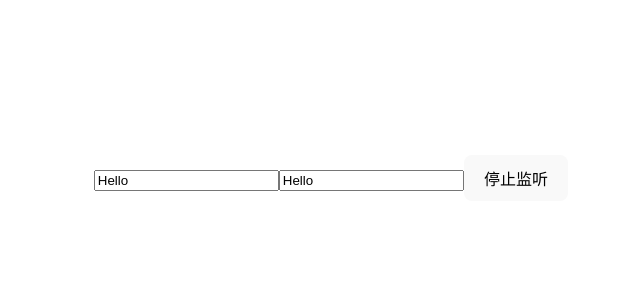
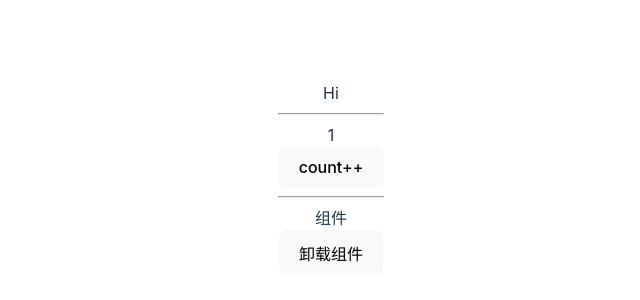
Before and after one commit to baizhi958216/xiaomanzs_FullStackStudy, a Vue app in the folder vite-app/: page / in a window 1280 px wide. Shown: the part 222-522 px from the top of the page, without its empty margins (309-949 px from the left). Built offline with nearby package versions, Linux system fonts and the light colour scheme.

Commit message:
vue: add vue lifecircle
Signed-off-by: baizhi958216 <1475289190@qq.com>

```diff
--- a/vite-app/src/App.vue
+++ b/vite-app/src/App.vue
@@ -6,7 +6,8 @@
   <!-- <vtoRefs></vtoRefs> -->
   <!-- <vComputed></vComputed> -->
   <!-- <vWatch></vWatch> -->
-  <vWatchEffect></vWatchEffect>
+  <!-- <vWatchEffect></vWatchEffect> -->
+  <vLifeCircle></vLifeCircle>
 </template>
 
 <script setup lang="ts">
@@ -17,7 +18,8 @@
 // import vtoRefs from './components/toRef_toRefs_toRaw.vue'
 // import vComputed from './components/Vue计算属性.vue'
 // import vWatch from './components/VueWatch.vue'
-import vWatchEffect from './components/VueWatchEffect.vue'
+// import vWatchEffect from './components/VueWatchEffect.vue'
+import vLifeCircle from './components/Vue生命周期和钩子.vue'
 </script>
 
 <style scoped>
--- /dev/null
+++ b/vite-app/src/components/Vue生命周期和钩子.vue
@@ -0,0 +1,49 @@
+<template>
+  <!-- Mount -->
+  <div class="hello">
+    Hi
+  </div>
+  <hr>
+
+  <!-- Update -->
+  <div>{{ ct }}</div>
+  <button @click="ct++">count++</button>
+  <hr>
+
+  <!-- Unmount -->
+  <div>
+    <vUnmount v-if="flag"></vUnmount>
+  </div>
+  <button @click="flag = !flag">卸载组件</button>
+</template>
+
+<!-- setup语法 -->
+<script setup lang="ts">
+import vUnmount from './child/UnmountDemo.vue'
+import { onBeforeMount, onMounted, onBeforeUpdate, onUpdated, ref } from 'vue'
+console.log('setup')
+// Mount
+onBeforeMount(() => {
+  let divh = document.querySelector('.hello')
+  console.log('创建之前=====> onBeforeMount div:', divh)
+})
+onMounted(() => {
+  let divh = document.querySelector('.hello')
+  console.log('创建完成=====> onMounted div:', divh)
+})
+
+// Update
+let ct = ref(1)
+onBeforeUpdate(() => {
+  console.log('更新之前=====>onBeforeUpdate');
+})
+onUpdated(() => {
+  console.log('更新完毕=====>onUpdated');
+})
+
+// Unmount
+let flag = ref(true)
+</script>
+
+<style scoped>
+</style>
--- /dev/null
+++ b/vite-app/src/components/child/UnmountDemo.vue
@@ -0,0 +1,19 @@
+<template>
+  <div>
+    组件
+  </div>
+</template>
+
+<script setup lang="ts">
+import { onBeforeUnmount, onUnmounted } from 'vue'
+// Unmount写在组件里
+onBeforeUnmount(() => {
+  console.log('卸载之前=====>onBeforeUnmount')
+})
+onUnmounted(() => {
+  console.log('卸载完成=====>onUnmounted')
+})
+</script>
+
+<style scoped>
+</style>
```
